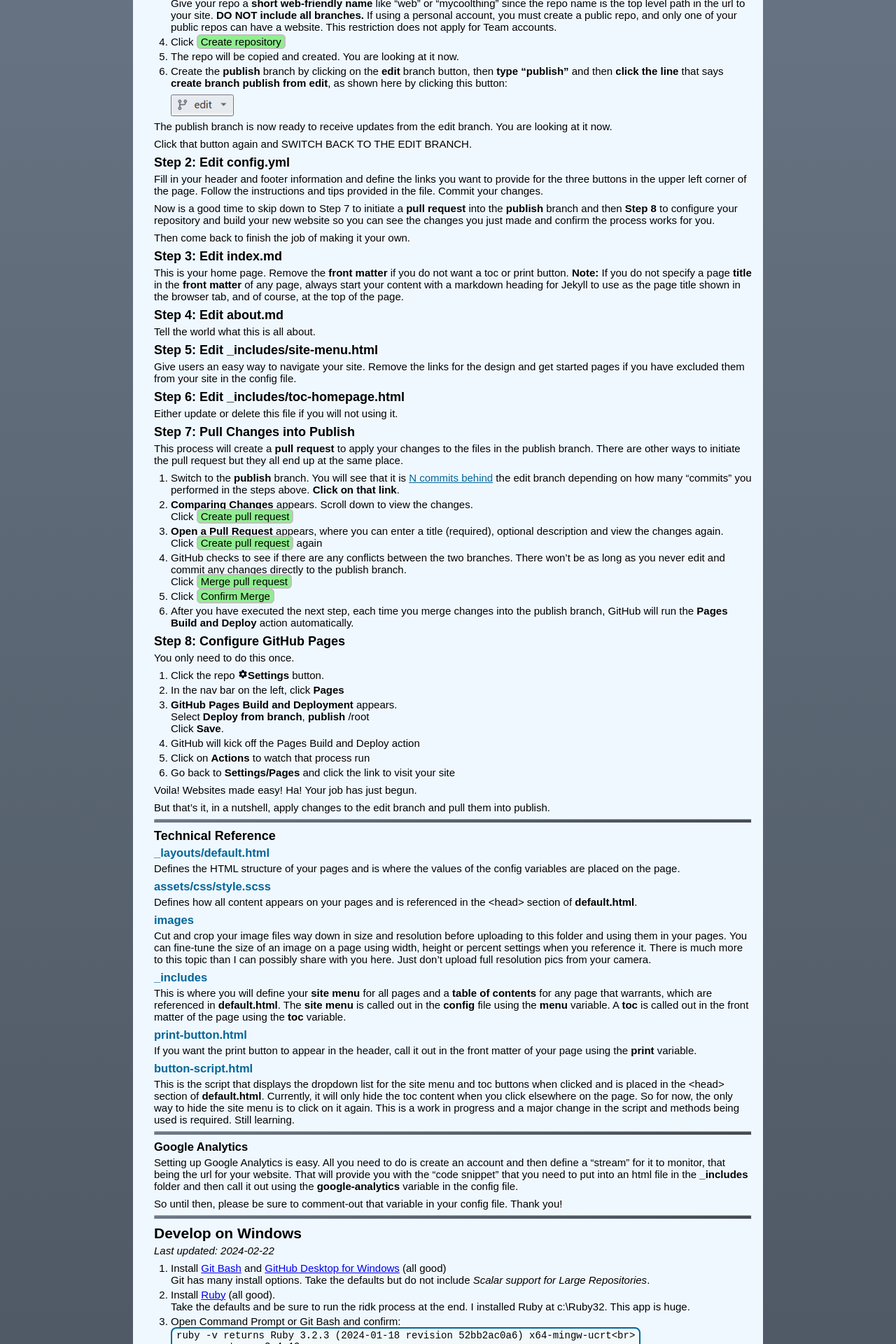
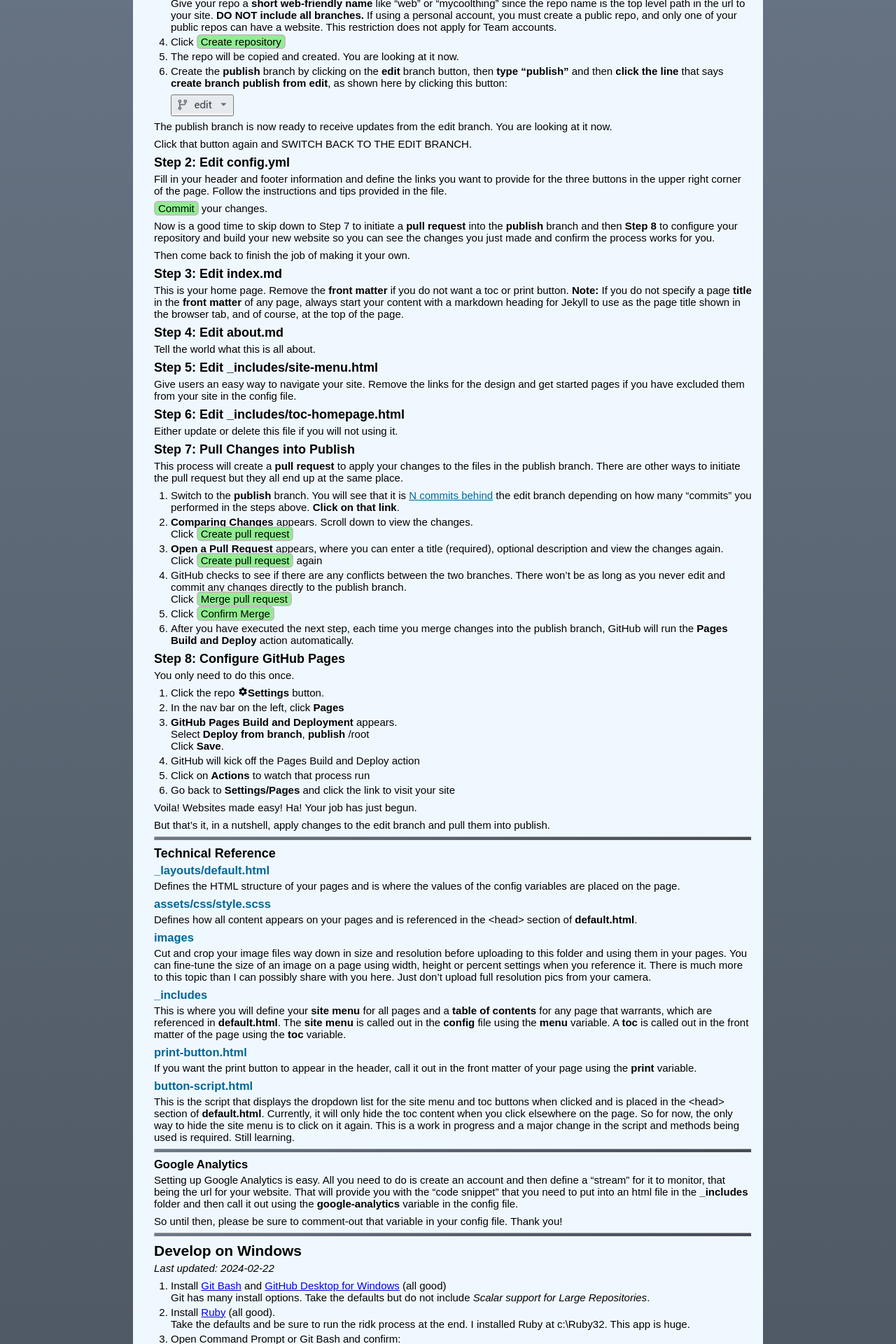
Before and after one commit to TR-Systems/modernist, a Jekyll site: the page built from getstarted.md, in a window 1280 px wide. Shown: the part 488-2408 px from the top of the page at 70% size. Built offline with Jekyll 4.4.1, drawn with Linux system fonts in a browser that asks for light colours; our own code applies the rules of GitHub Pages for plain Markdown files.

Commit message:
Update getstarted.md

```diff
--- a/getstarted.md
+++ b/getstarted.md
@@ -41,7 +41,9 @@ The publish branch is now ready to receive updates from the edit branch. You are
 Click that button again and SWITCH BACK TO THE EDIT BRANCH.
 
 ### Step 2: Edit config.yml
-Fill in your header and footer information and define the links you want to provide for the three buttons in the upper left corner of the page. Follow the instructions and tips provided in the file. Commit your changes.
+Fill in your header and footer information and define the links you want to provide for the three buttons in the upper right corner of the page. Follow the instructions and tips provided in the file.
+
+<span style="border:2px solid silver;border-radius:6px;padding:0 4px;background-color:lightgreen;">Commit</span> your changes.
 
 Now is a good time to skip down to Step 7 to initiate a **pull request** into the **publish** branch and then **Step 8** to configure your repository and build your new website so you can see the changes you just made and confirm the process works for you.
 
```
